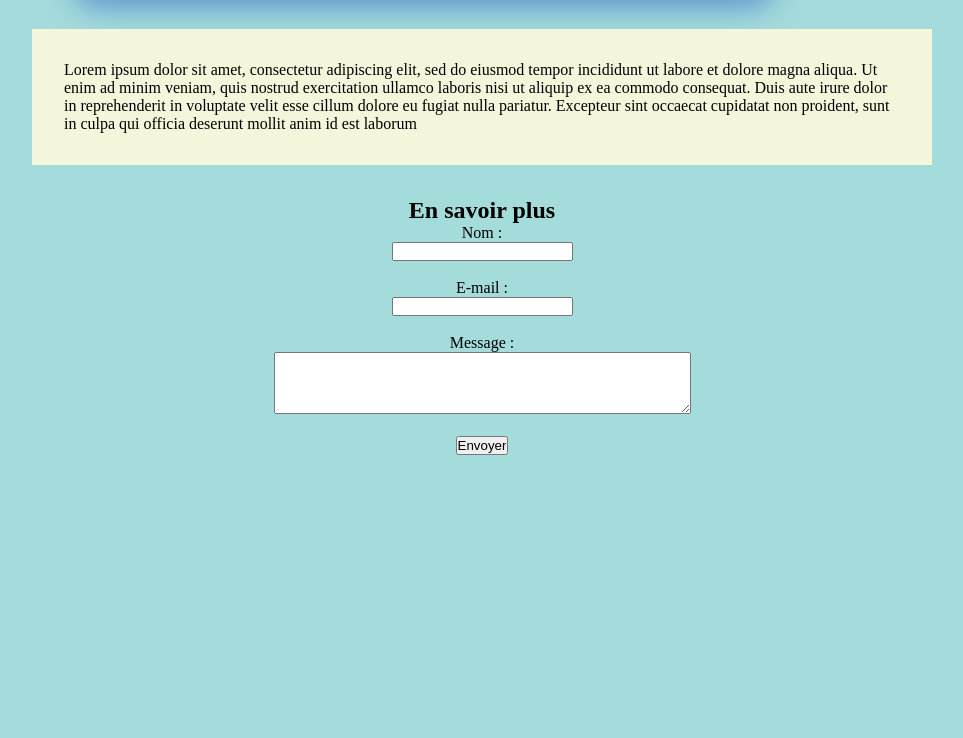
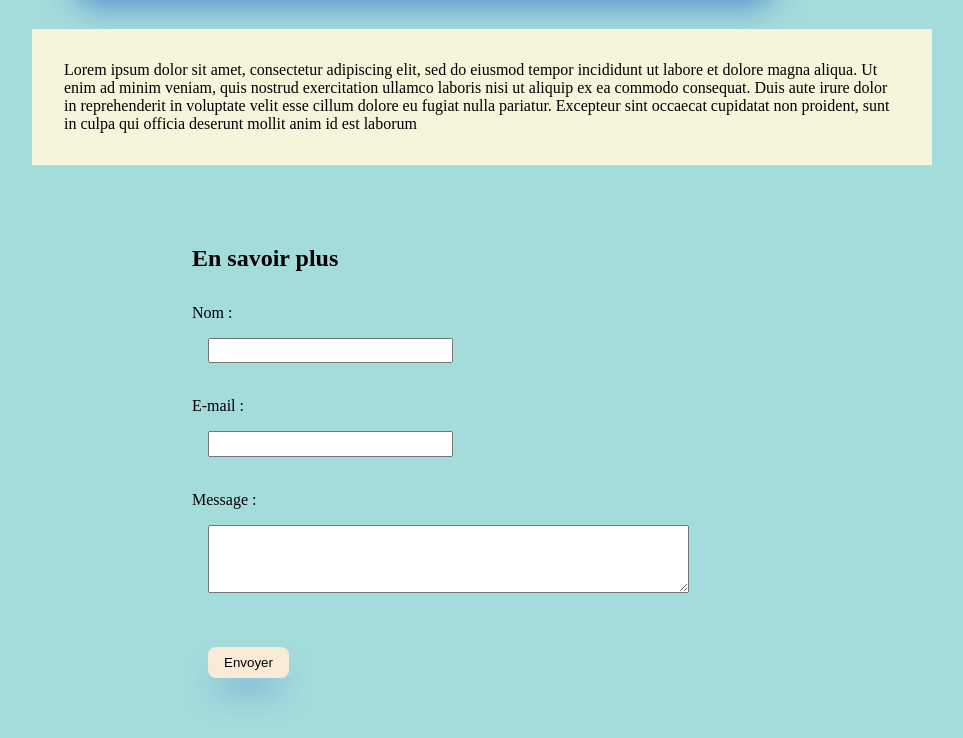
Before and after one commit to Pecorinow/Projets_Recettes, a plain HTML site: page index.html in a window 1280 px wide. Shown: the part 1598-2336 px from the top of the page, without its empty margins (158-1121 px from the left). Before the commit the page ends 2085 px from the top, so only its background shows below. Drawn offline with Linux system fonts and the light colour scheme.

Commit message:
formulaire css

```diff
--- a/globale.css
+++ b/globale.css
@@ -61,6 +61,26 @@ h1{
 
 }
 .containerContact{
-    text-align: center;
-    padding: 2rem;
+
+    padding: 3rem 10rem;
+    font-size: medium;
+    h2{
+        padding: 2rem 0;
+        display: flex;
+        flex-direction: column;
+        gap: 1rem;
+    }
+
 }
+input[type=submit]{
+    cursor: pointer;
+    background-color: antiquewhite;
+    border: none;
+    padding: 0.5rem 1rem;
+    border-radius: 0.5rem;
+    box-shadow: rgb(90, 146, 206) 0px 20px 30px -10px;
+}
+input, textarea{
+    padding: 0.2rem 2rem;
+    margin: 1rem;
+}
```
